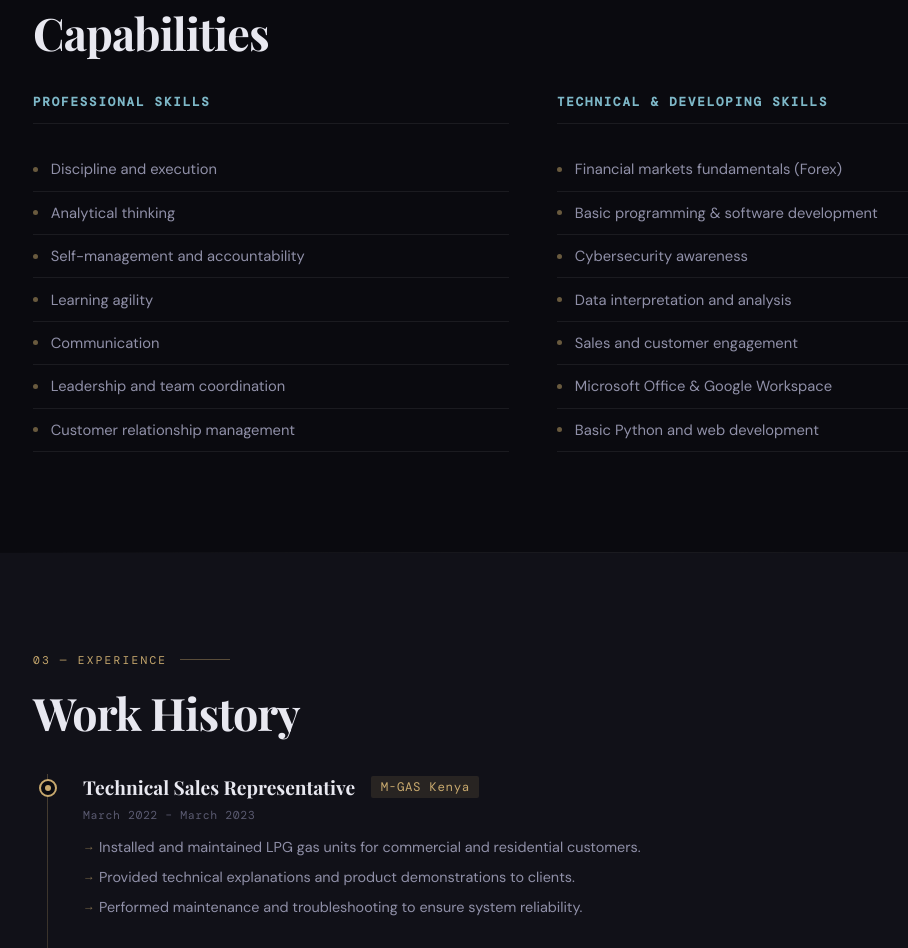
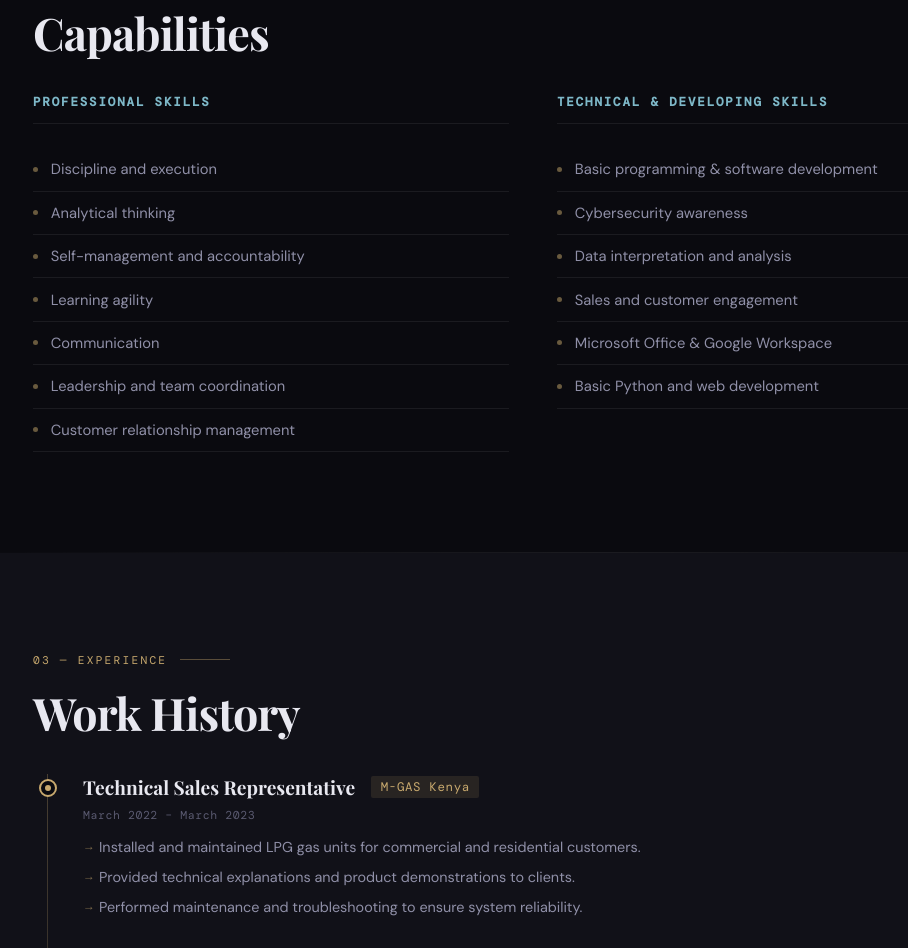
Before and after one commit to DROFFATS-dev/stafford-nyaosi-portifolio, a plain HTML site: page index.html in a window 1280 px wide. Shown: the part 1751-2699 px from the top of the page, without its empty margins (31-939 px from the left). Drawn offline with nearby package versions, Linux system fonts and the light colour scheme.

Commit message:
Remove financial markets skill from skills section
Removed 'Financial markets fundamentals (Forex)' from skills list.

```diff
--- a/index.html
+++ b/index.html
@@ -828,7 +828,6 @@
     </div>
     <div class="skills-group reveal reveal-delay-3">
       <h3>Technical & Developing Skills</h3>
-      <div class="skill-item">Financial markets fundamentals (Forex)</div>
       <div class="skill-item">Basic programming & software development</div>
       <div class="skill-item">Cybersecurity awareness</div>
       <div class="skill-item">Data interpretation and analysis</div>
```
